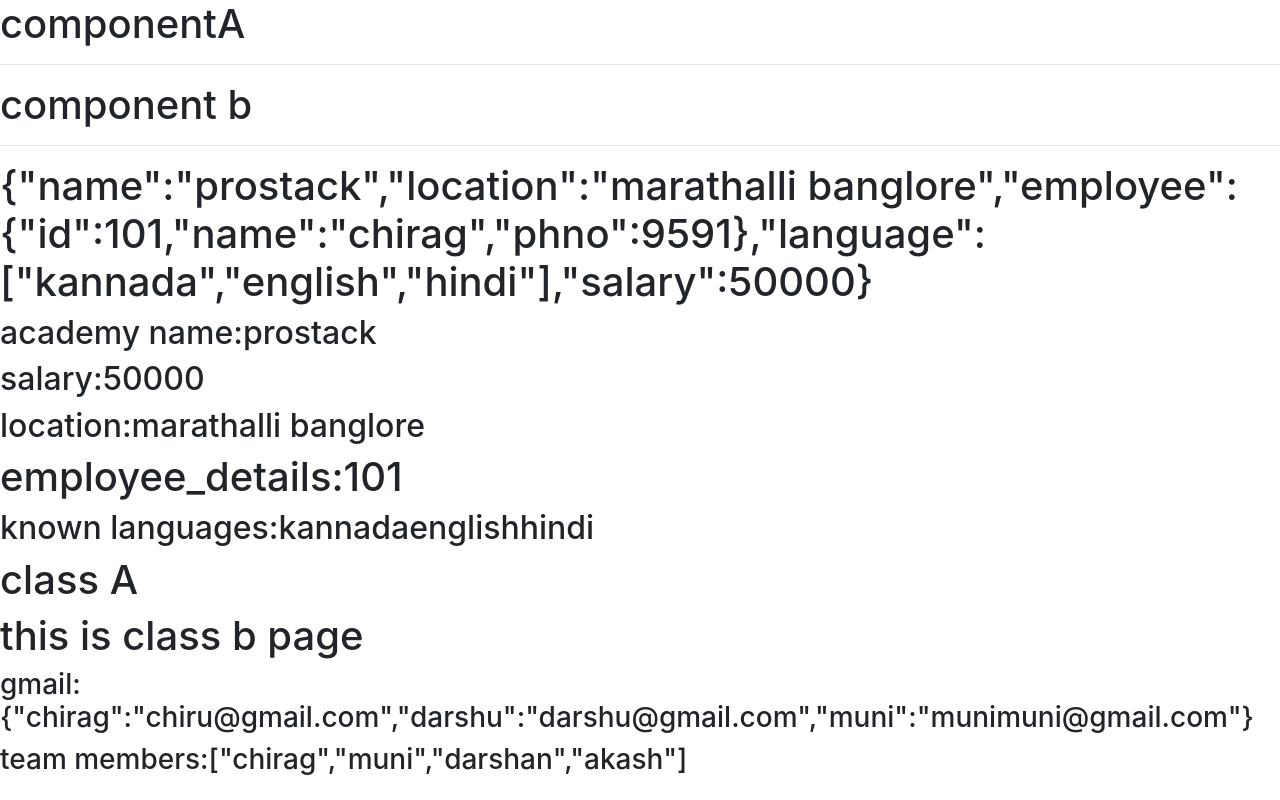
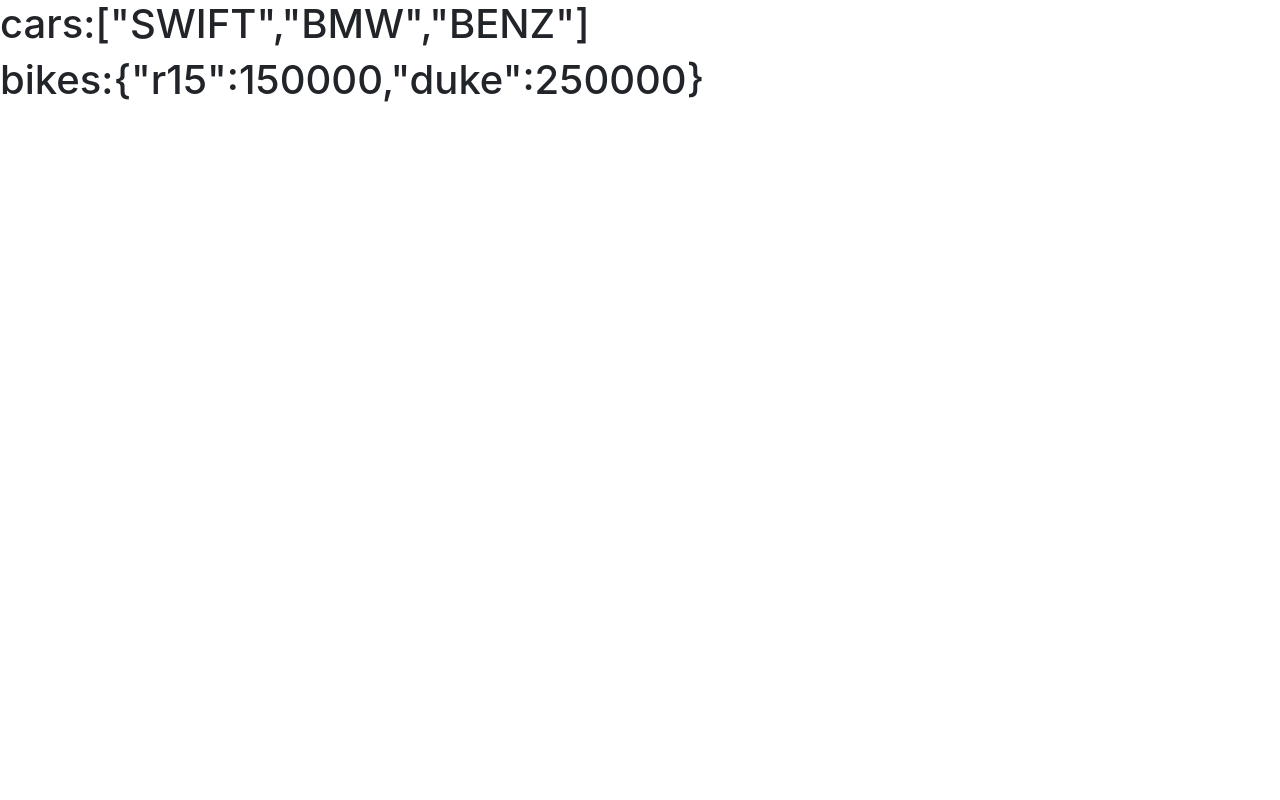
Before and after one commit to chiragrajbr/react, a React (Create React App) app in the folder chirag/: page / in a window 1280 px wide. Built offline with nearby package versions, Linux system fonts and the light colour scheme.

Commit message:
function to class

```diff
--- a/chirag/src/App.js
+++ b/chirag/src/App.js
@@ -1,10 +1,11 @@
-import ComponentA from "./ComponentA"
-import ClsA from "./ClsA"
+//import ComponentA from "./ComponentA"
+//import ClsA from "./ClsA"
+import FunclsA from "./FunclsA"
 
 function App(){
     return <div>
-       <ComponentA />
-       <ClsA />
+        <FunclsA />
+
         </div>
 }
 export default App
--- /dev/null
+++ b/chirag/src/FunclsA.js
@@ -0,0 +1,14 @@
+//function to class
+import FunclsB from "./FunclsB"
+function FunclsA(){
+   let cars=["SWIFT","BMW","BENZ"]
+   var bikes_price={
+    r15:150000,
+    duke:250000
+   }
+    return <div>
+        <FunclsB cars={cars} bikes={bikes_price} />
+
+    </div>
+}
+export default FunclsA
--- /dev/null
+++ b/chirag/src/FunclsB.js
@@ -0,0 +1,11 @@
+import React from "react"
+class FunclsB extends React.Component{
+    render(props){
+        return <div>
+           <h1>cars:{JSON.stringify(this.props.cars)}</h1>
+           <h1>bikes:{JSON.stringify(this.props.bikes)}</h1>
+
+        </div>
+    }
+}
+export default FunclsB
```
